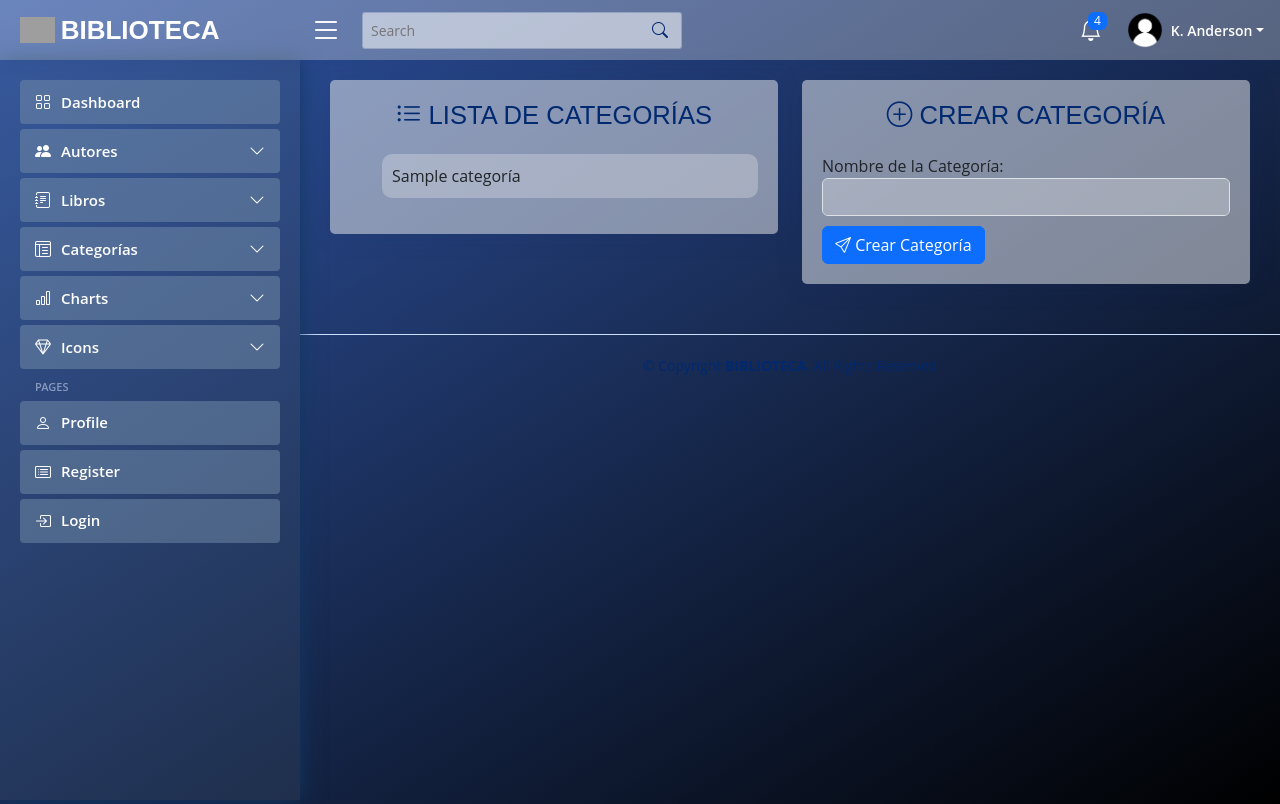
After one commit to Fernanda-Marcano/library-project, a Django app: page /library/category-list/ in a window 1280 px wide. The commit adds this page. Run offline with Django 5.2, Linux system fonts and the light colour scheme; tables that the repository leaves empty hold one stand-in row (values such as "Sample post"); some libraries are stand-ins or nearby versions; grey boxes are pictures that could not be loaded.

Commit message:
Creación de la vista categoría. Manejo del diseño en la vista

```diff
--- a/apps/library_app/forms.py
+++ b/apps/library_app/forms.py
@@ -4,6 +4,12 @@ from .models import Author, Category, Book
 
 class AuthorForm(forms.ModelForm):
     """Form definition for Author."""
+
+    def __init__(self, *args, **kwargs):
+        super().__init__(*args, **kwargs)
+        for form in self.visible_fields():
+            form.field.widget.attrs['class'] = 'form-control'
+            form.field.widget.attrs['autocomplete'] = 'off'
 
     class Meta:
         """Meta definition for Authorform."""
@@ -15,15 +21,20 @@ class AuthorForm(forms.ModelForm):
             'last_name':'Apellido',
             'biography':'Biografía'
         }
-        widgets = {
+        """ widgets = {
             'name':forms.TextInput(attrs={'class':'form-control', 'autocomplete':'off'}),
             'last_name':forms.TextInput(attrs={'class':'form-control', 'autocomplete':'off'}),
             'biography':forms.Textarea(attrs={'class':'form-control', 'autocomplete':'off'}),
-        }
+        } """
 
 
 class CategoryForm(forms.ModelForm):
     """Form definition for Category."""
+    def __init__(self, *args, **kwargs):
+        super().__init__(*args, **kwargs)
+        for form in self.visible_fields():
+            form.field.widget.attrs['class'] = 'form-control'
+            form.field.widget.attrs['autocomplete'] = 'off'
 
     class Meta:
         """Meta definition for Categoryform."""
@@ -37,8 +48,16 @@ class CategoryForm(forms.ModelForm):
 
 class BookForm(forms.ModelForm):
     """Form definition for Book."""
-    author = forms.ModelChoiceField(queryset=Author.objects.all(), empty_label=None, label='Autor', required=True, widget=forms.Select(attrs={'class':'form-control'}))
-    category = forms.ModelChoiceField(queryset=Category.objects.all(), empty_label=None, label='Categoría', required=True, widget=forms.Select(attrs={'class':'form-control'}))
+    def __init__(self, *args, **kwargs):
+        super().__init__(*args, **kwargs)
+        for form in self.visible_fields():
+            form.field.widget.attrs['class'] = 'form-control'
+            form.field.widget.attrs['autocomplete'] = 'off'
+            if form.field.widget == 'FileInput':
+                form.field.widget.attrs['class'] = 'form-control-file'
+
+    author = forms.ModelChoiceField(queryset=Author.objects.all(), empty_label=None, label='Autor', required=True)
+    category = forms.ModelChoiceField(queryset=Category.objects.all(), empty_label=None, label='Categoría', required=True)
 
     class Meta:
         """Meta definition for Bookform."""
--- a/apps/library_app/urls.py
+++ b/apps/library_app/urls.py
@@ -4,5 +4,5 @@ from . import views
 urlpatterns = [
     path('create/', views.AuthorCreate.as_view(), name='create-author'),
     path('list/', views.AuthorListView.as_view(), name='list-author'),
-    path('prueba/', views.prueba, name='prueba'),
+    path('category-list/', views.CategoryView.as_view(), name='list-category'),
 ]
--- a/apps/library_app/views.py
+++ b/apps/library_app/views.py
@@ -40,5 +40,26 @@ class AuthorListView(ListView):
         context['authors'] = self.get_queryset()
         return context
 
-def prueba(request):
-    return render(request, 'book/create.html')
+
+class CategoryView(View):
+    model = Category
+    form_class = CategoryForm
+    template_name = 'category/categories.html'
+
+    def get_queryset(self):
+        return self.model.objects.all()
+
+    def get_context_data(self, **kwargs):
+        context = {}
+        context['categories'] = self.get_queryset()
+        context['form_category'] = self.form_class
+        return context
+
+    def get(self, request, *args, **kwargs):
+        return render(request, self.template_name, self.get_context_data())
+
+    def post(self, request, *args, **kwargs):
+        form = self.form_class(request.POST)
+        if form.is_valid():
+            form.save()
+            return redirect(to='list-category')
--- a/static/css/style.css
+++ b/static/css/style.css
@@ -9,7 +9,7 @@
 
 .texto {
     text-align: center;
-    font-size: 1.8rem !important;
+    font-size: 1.6rem !important;
     text-transform: uppercase;
 }
 
@@ -87,3 +87,15 @@
     background-color: #e7e9ec50;
     border-color: 1px solid #ffffff;
 }
+
+.list-cat {
+    list-style: none;
+    background-color: #e7e9ec50;
+    padding: 10px;
+    margin-top: 7px;
+    border-radius: 10px;
+}
+
+.btn-cat {
+    margin-top: 10px;
+}
--- a/templates/author/create.html
+++ b/templates/author/create.html
@@ -8,7 +8,7 @@
     <h1>hola author</h1>
     <div class="card w-50">
         <div class="card-body">
-            <h5 class="card-title mb-3 texto">{{ aut }}</h5>
+            <h5 class="card-title mb-3 texto"><i class="bi bi-plus-circle"></i> {{ aut }}</h5>
             <form class="row g-3" method="post">
                 {% csrf_token %}
                 <div class="col-md-6">
@@ -24,7 +24,7 @@
                     {{ authors.biography }}
                 </div>
                 <div class="col-12">
-                    <button type="submit" class="btn btn-outline-success">{{ aut }}</button>
+                    <button type="submit" class="btn btn-outline-success"><i class="bi bi-send"></i> {{ aut }}</button>
                 </div>
             </form>
         </div>
--- /dev/null
+++ b/templates/category/categories.html
@@ -0,0 +1,41 @@
+{% extends '../layouts/base.html' %}
+
+{% block title %}Categorias{% endblock title %}
+
+
+{% block content %}
+    <div class="row">
+        <div class="col-md-6">
+            <div class="card">
+                <div class="card-body">
+                    <h5 class="card-title texto"><i class="bi bi-list-ul"></i> Lista de Categorías</h5>
+                    {% if categories %}
+                        <ul>
+                            {% for category in categories %}
+                                <li class="list-cat">{{ category }}</li>
+                            {% endfor %}
+                        </ul>
+                    {% else %}
+                        <h2>Aun no hay categorías</h2>
+                    {% endif %}
+                </div>
+            </div>
+        </div>
+        <div class="col-md-6">
+            <div class="card">
+                <div class="card-body">
+                    <h5 class="card-title texto"><i class="bi bi-plus-circle"></i> Crear Categoría</h5>
+                    <form action="" method="post">
+                        {% csrf_token %}
+                        {% for form in form_category %}
+                            {{form.label_tag}}
+                            {{form}}
+                        {% endfor %}
+                        <button type="submit" class="btn btn-primary btn-cat"><i class="bi bi-send"></i> Crear Categoría</button>
+                    </form>
+                </div>
+            </div>
+        </div>
+    </div>
+
+{% endblock content %}
--- a/templates/layouts/partials/sidebar.html
+++ b/templates/layouts/partials/sidebar.html
@@ -43,13 +43,13 @@
 
         <li class="nav-item">
             <a class="nav-link collapsed" data-bs-target="#tables-nav" data-bs-toggle="collapse" href="#">
-                <i class="bi bi-layout-text-window-reverse"></i><span>Tables</span><i
+                <i class="bi bi-layout-text-window-reverse"></i><span>Categorías</span><i
                     class="bi bi-chevron-down ms-auto"></i>
             </a>
             <ul id="tables-nav" class="nav-content collapse " data-bs-parent="#sidebar-nav">
                 <li>
-                    <a href="#">
-                        <i class="bi bi-circle"></i><span>General Tables</span>
+                    <a href="{% url 'list-category' %}">
+                        <i class="bi bi-circle"></i><span>Crear y listar Categorías</span>
                     </a>
                 </li>
             </ul>
```
Also changed, not shown: templates/author/list.html (+4 -4 lines).
